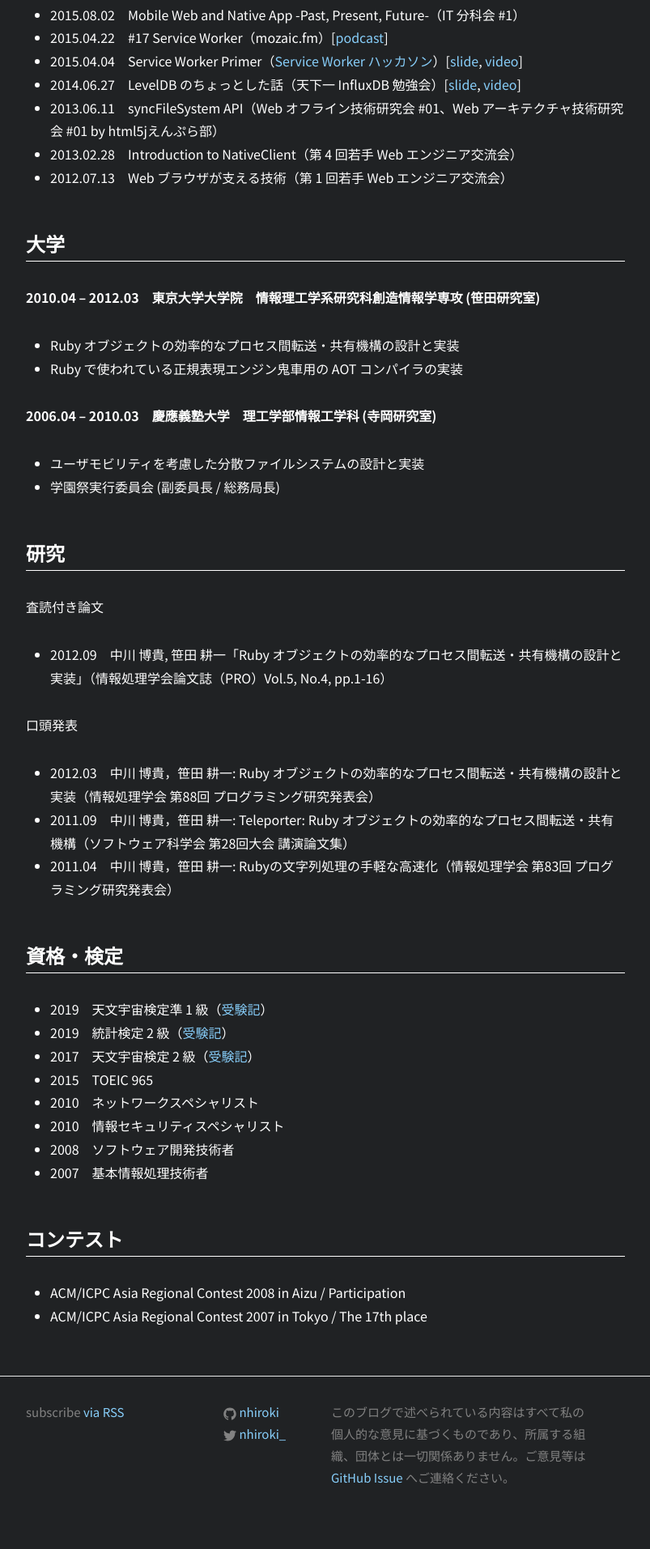
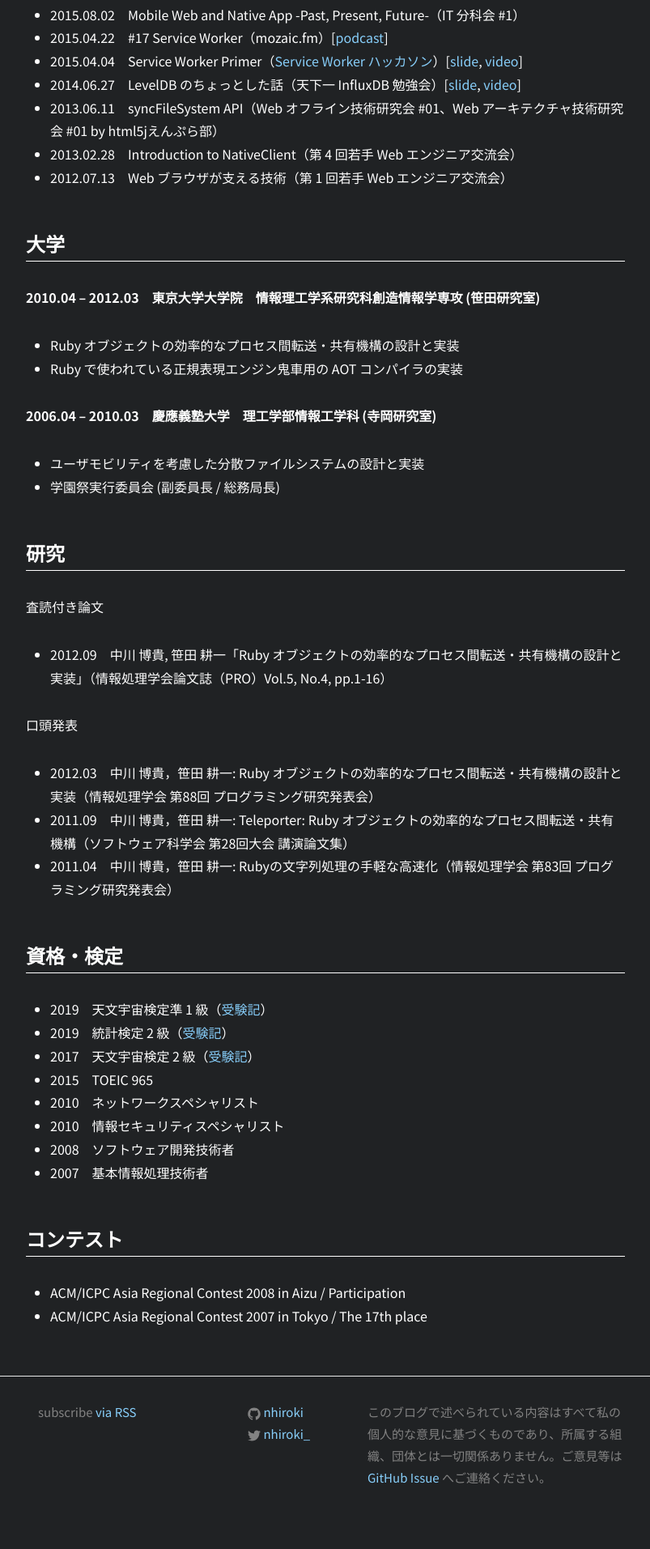
Before and after one commit to nhiroki/nhiroki.github.io, a Jekyll site: the page built from about.md, in a window 1280 px wide. Shown: the part 3758-5671 px from the top of the page at 81% size, without its empty margins (238-1041 px from the left). Built offline with Jekyll 4.4.1, drawn with Linux system fonts in a browser that asks for light colours; comment, search, counter and statistics services are not loaded.

Commit message:
Fix spacing calculations

```diff
--- a/_sass/_base.scss
+++ b/_sass/_base.scss
@@ -204,8 +204,8 @@
 
     @include media-query($on-laptop) {
         max-width: calc(800px - calc(var(--spacing-unit)));
-        padding-right: calc(var(--spacing-unit / 2));
-        padding-left: calc(var(--spacing-unit / 2));
+        padding-right: calc(var(--spacing-unit) / 2);
+        padding-left: calc(var(--spacing-unit) / 2);
     }
 }
 
--- a/_sass/_layout.scss
+++ b/_sass/_layout.scss
@@ -103,7 +103,7 @@
 
 .footer-heading {
     font-size: 18px;
-    margin-bottom: var(--spacing-unit) / 2;
+    margin-bottom: calc(var(--spacing-unit) / 2);
 }
 
 .contact-list,
@@ -121,8 +121,8 @@
 
 .footer-col {
     float: left;
-    margin-bottom: calc(var(--spacing-unit / 2));
-    padding-left: calc(var(--spacing-unit / 2));
+    margin-bottom: calc(var(--spacing-unit) / 2);
+    padding-left: calc(var(--spacing-unit) / 2);
 }
 
 .footer-col-1 {
```
